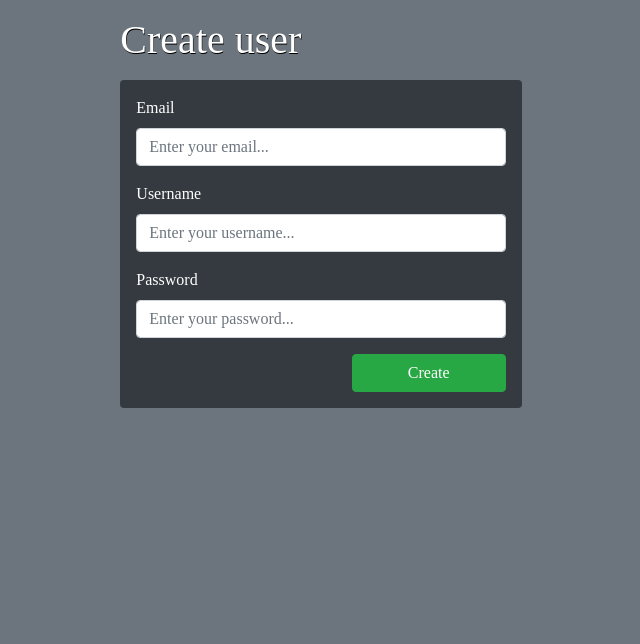
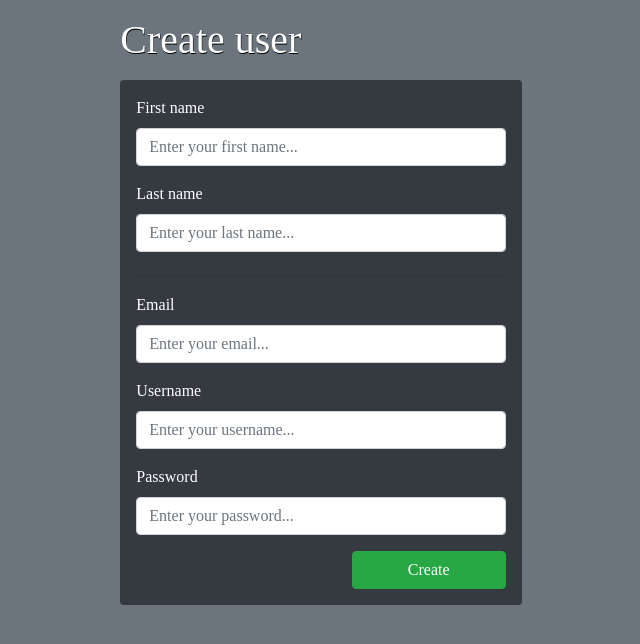
Before and after one commit to juhanikosk/auction-app, a Django app: page /login/create-user/ in a window 1280 px wide; the page is wider, and only the part inside the window is pictured. Shown: the part 56-700 px from the top of that part, without its empty margins (319-959 px from the left). Run offline with Django 3.2, Linux system fonts and the light colour scheme; some libraries are stand-ins or nearby versions; some web fonts are replaced.

Commit message:
Improve validation of the user

```diff
--- a/auction/models/user.py
+++ b/auction/models/user.py
@@ -1,10 +1,11 @@
 from django.contrib.auth.models import AbstractUser
 from django.db import models
+from django.core import validators
 
 
 class AuctionUser(AbstractUser):
-    first_name = models.CharField(verbose_name="First name", max_length=128)
-    last_name = models.CharField(verbose_name="Last name", max_length=128)
+    first_name = models.CharField(verbose_name="First name", max_length=128, validators=[validators.MinLengthValidator(3)])
+    last_name = models.CharField(verbose_name="Last name", max_length=128, validators=[validators.MinLengthValidator(3)])
     phone = models.CharField(verbose_name="Phonenumber", max_length=28)
 
     def __str__(self):
--- a/auction/templates/forms/form_fields.html
+++ b/auction/templates/forms/form_fields.html
@@ -1,9 +1,9 @@
 {% for field in form %}
     <div class="form-group">
-        <div class="col-10">
+        <label class="control-label h5 col-12">{{ field.label_tag }}</label>
+        <div class="col-12">{{ field }}</div>
+        <div class="col-10 mt-2">
             <span class="text-danger small">{{ field.errors }}</span>
         </div>
-        <label class="control-label h5 col-12">{{ field.label_tag }}</label>
-        <div class="col-12">{{ field }}</div>
     </div>
 {% endfor %}
--- a/auction/templates/login/create_user.html
+++ b/auction/templates/login/create_user.html
@@ -13,16 +13,25 @@
                     <form class="bg-dark p-3 rounded" action="" method="POST">
                         {% csrf_token %}
                         <div class="form-group">
+                            <label class="text-white">First name</label>
+                            <input class="form-control" name="first_n" type="text" required placeholder="Enter your first name..." />
+                        </div>
+                        <div class="form-group">
+                            <label class="text-white">Last name</label>
+                            <input class="form-control" name="last_n" type="text" required placeholder="Enter your last name..." />
+                        </div>
+                        <hr class="mt-4 mb-3">
+                        <div class="form-group">
                             <label class="text-white">Email</label>
-                            <input class="form-control" name="email" type="text" placeholder="Enter your email..." />
+                            <input class="form-control" name="email" type="email" required placeholder="Enter your email..." />
                         </div>
                         <div class="form-group">
                             <label class="text-white">Username</label>
-                            <input class="form-control" name="username" type="text" placeholder="Enter your username..." />
+                            <input class="form-control" name="username" type="text" required placeholder="Enter your username..." />
                         </div>
                         <div class="form-group">
                             <label class="text-white">Password</label>
-                            <input class="form-control" name="password" type="password" placeholder="Enter your password..." />
+                            <input class="form-control" name="password" type="password" required placeholder="Enter your password..." />
                         </div>
                         <div class="form-group text-right mb-0">
                             <button class="col-5 btn btn-success" type="submit">Create</button>
--- a/auction/views/login.py
+++ b/auction/views/login.py
@@ -43,6 +43,8 @@ class CreateUserView(View):
         return render(request, "login/create_user.html")
 
     def post(self, request, *args, **kwargs):
+        first_name = request.POST.get('first_n')
+        last_name = request.POST.get('last_n')
         email = request.POST.get('email')
         username = request.POST.get('username')
         password = request.POST.get("password")
@@ -54,12 +56,18 @@ class CreateUserView(View):
             messages.info(request, 'Enter a valid email address', 'danger')
             return HttpResponseRedirect(reverse('create-user'))
 
+        if len(first_name) < 3 and len(last_name) < 3:
+            messages.info(request, "Enter a valid first name and last name.", "danger")
+            return HttpResponseRedirect(reverse('create-user'))
+
         if len(password) < 6:
             messages.info(request, "Password needs to be minimum of 6 characters.", "danger")
             return HttpResponseRedirect(reverse('create-user'))
 
         try:
             AuctionUser.objects.create_user(
+                first_name=first_name,
+                last_name=last_name,
                 email=email,
                 username=username,
                 password=password
--- a/auction/views/user.py
+++ b/auction/views/user.py
@@ -11,6 +11,9 @@ class UserUpdateView(UpdateView):
     template_name="user/edit_details.html"
     fields=['username', 'email', 'first_name', 'last_name', 'phone']
 
+    def get_queryset(self):
+        return AuctionUser.objects.filter(pk=self.request.user.pk)
+
     def get_success_url(self):
         return reverse('user-detail-view', kwargs={'pk': self.request.user.pk})
 
```
